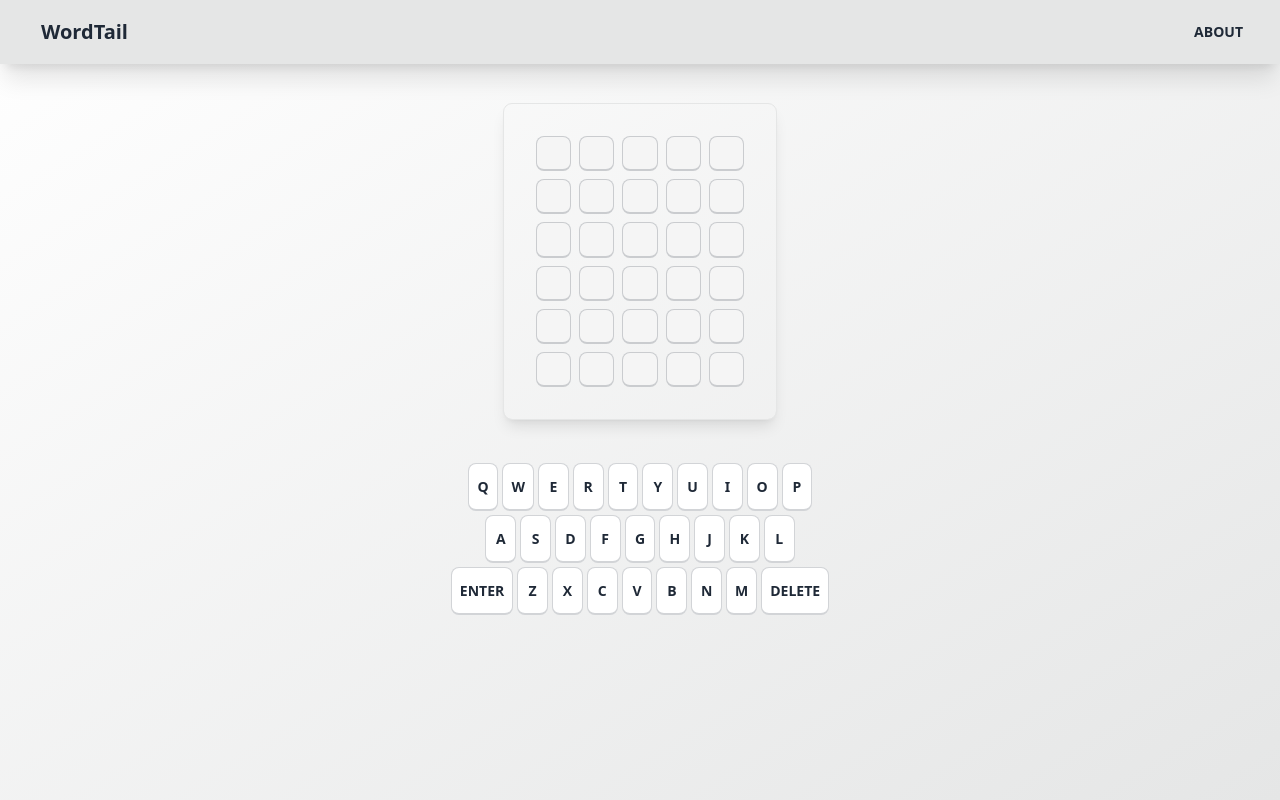
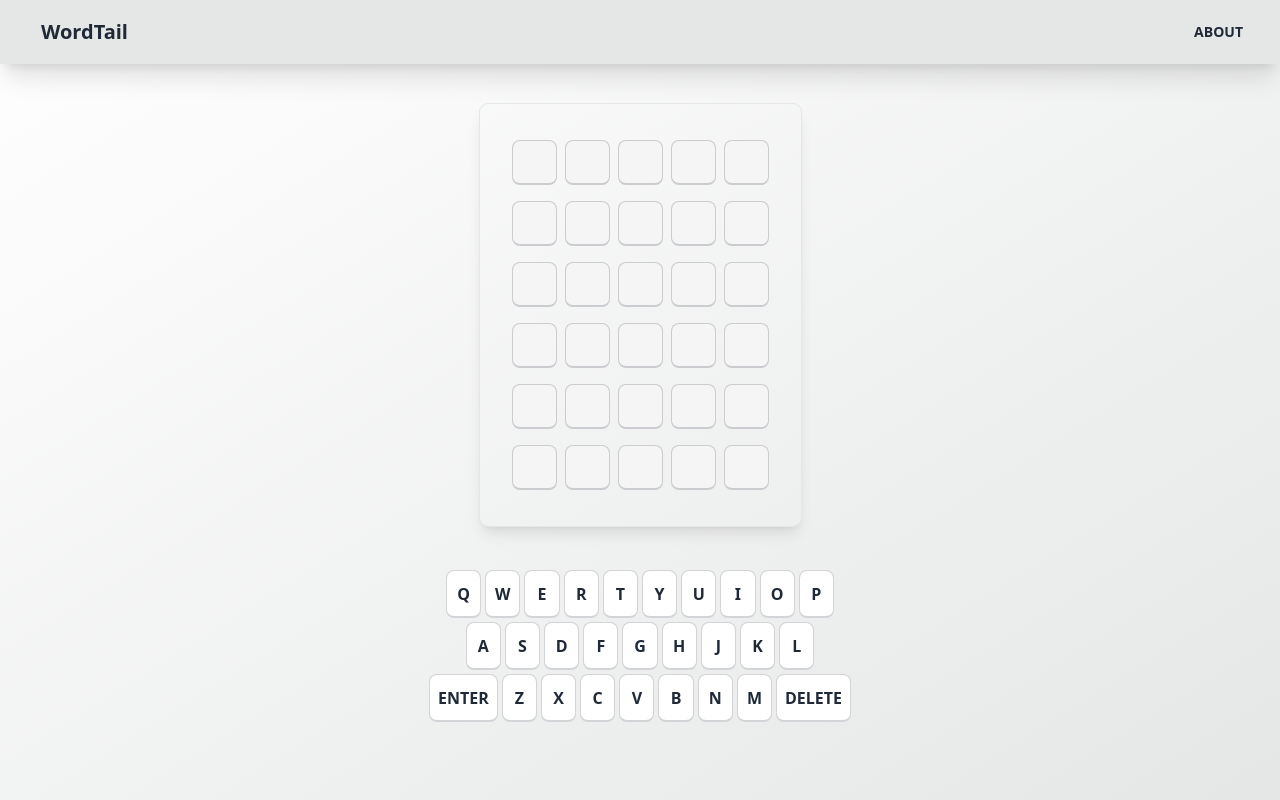
Before and after one commit to SteveDAC/word-tail, a React (Create React App) app: page / in a window 1280 px wide. Both pictures are taken after a click on the button "NEW GAME". Built offline with nearby package versions, Linux system fonts and the light colour scheme.

Commit message:
Increased board size and fixed tile text colours

```diff
--- a/src/components/game/Row.jsx
+++ b/src/components/game/Row.jsx
@@ -9,7 +9,7 @@ function Row({ rowId }) {
   let tileId = 0
 
   return (
-    <div className='mx-auto space-x-2'>
+    <div className='mx-auto space-x-2 m-1'>
       {board[rowId].map((tile) => (
         <Tile key={tileId++} state={tile.state} letter={tile.letter} />
       ))}
--- a/src/components/game/Tile.jsx
+++ b/src/components/game/Tile.jsx
@@ -28,22 +28,11 @@ function Tile({ letter, state }) {
   }
 
   return (
-    <kbd className={`kbd ${color}`}>
-      <span className={`${color}`}>
+
+      <div className={`kbd kbd-lg ${color} p-1`} style={{color: (state === TileStates.None) ? '' : 'white'}}>
         {letter !== '' ? letter : ' '}
-      </span>
-    </kbd>
-    // <>
-    //   {state === TileStates.None ? (
-    //     <kbd className={`kbd ${color}`}>
-    //       {letter !== '' ? letter : ' '}
-    //     </kbd>
-    //   ) : (
-    //     <kbd className={`kbd ${color}`}>
-    //       {letter !== '' ? letter : ' '}
-    //     </kbd>
-    //   )}
-    // </>
+      </div>
+
   )
 }
 
--- a/src/components/keyboard/KeyboardButton.jsx
+++ b/src/components/keyboard/KeyboardButton.jsx
@@ -32,7 +32,7 @@ function KeyboardButton({ button, onKeyPress }) {
 
   return (
     <button
-      className={`kbd btn ${color}`}
+      className={`kbd kbd-md btn ${color}`}
       onClick={onClick}
     >
       {buttonLabel}
```
